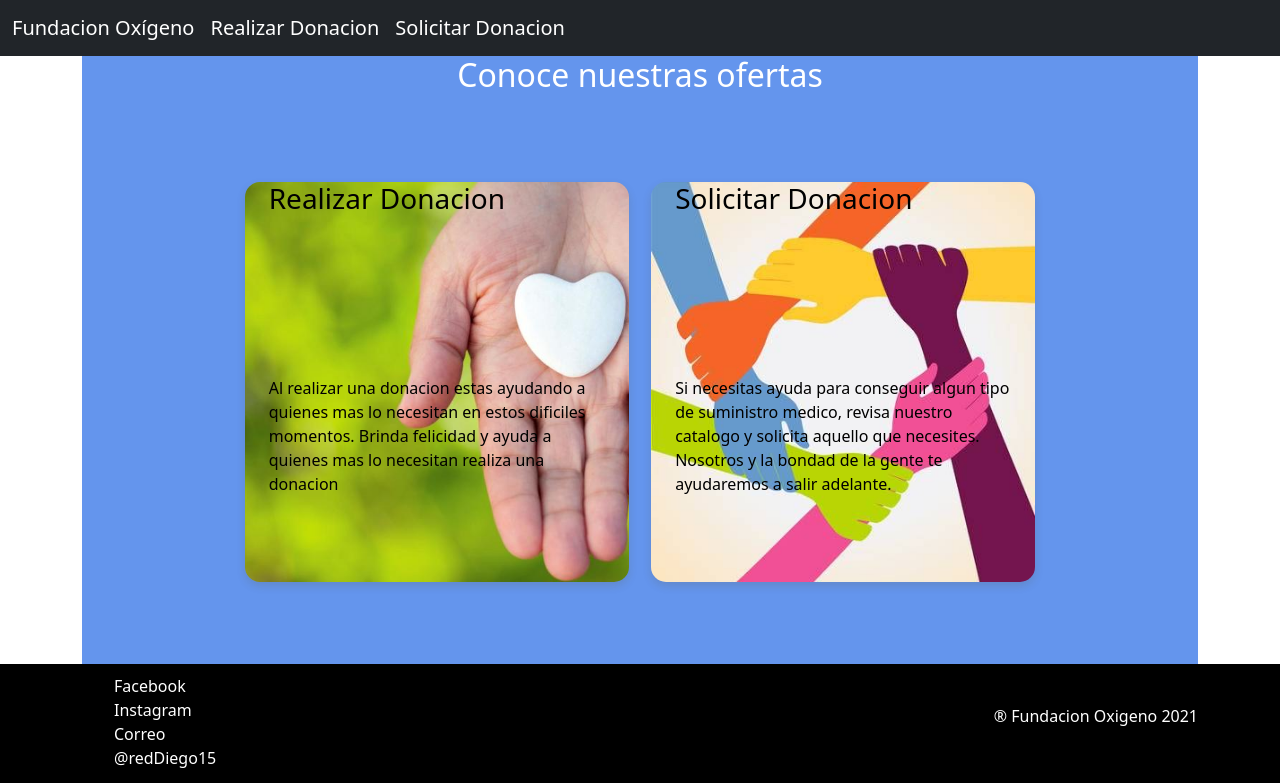
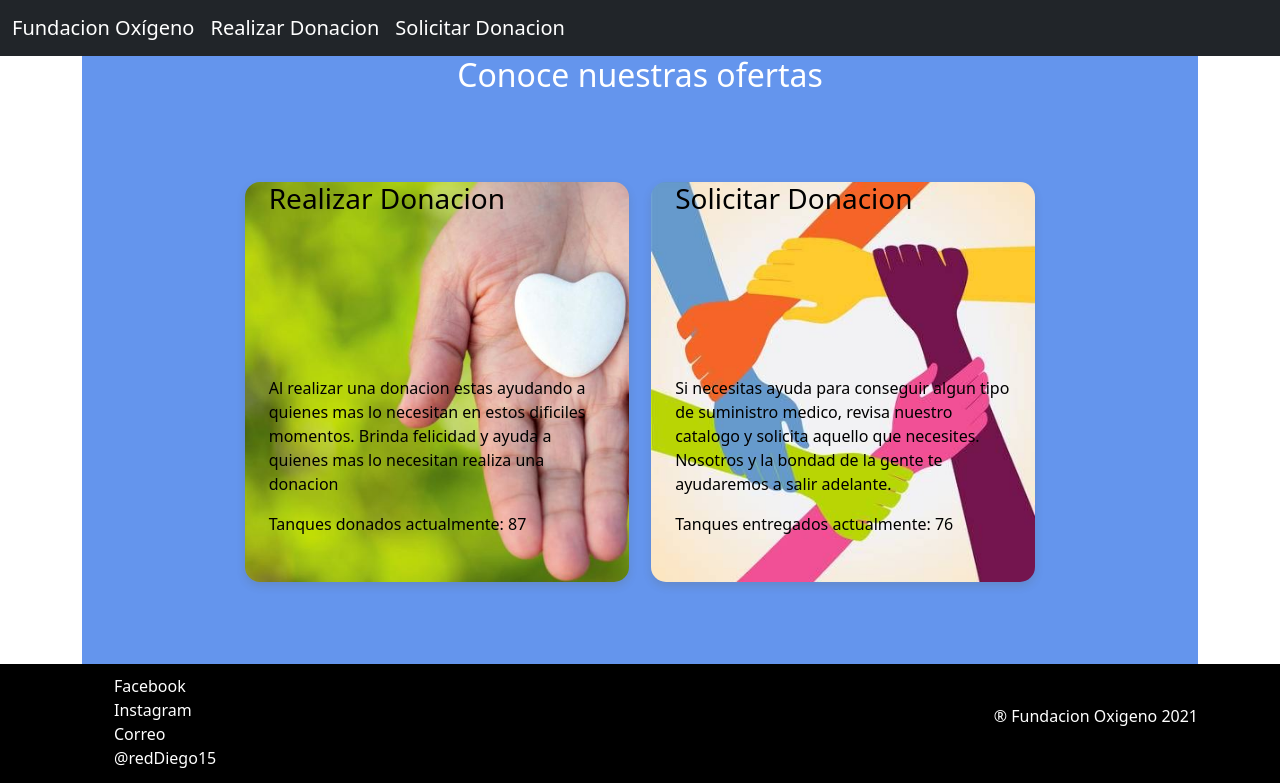
Before and after one commit to RedDiego15/Fundacion_Oxigeno, a Rails app: template fundation_oxygen/app/views/home/index.html.erb in a window 1280 px wide. Shown: the top 783 px of the page. Run offline with Rails 7, Linux system fonts and the light colour scheme; the template is opened without the code that fills it, so the values that code supplies are empty; style sheets or scripts are compiled from the project's sources.

Commit message:
reparanodo erroes con  nombres

```diff
--- a/fundation_oxygen/app/assets/stylesheets/home.scss
+++ b/fundation_oxygen/app/assets/stylesheets/home.scss
@@ -29,10 +29,10 @@
     background-image: image-url('alcohol.jpg');
 }
 #silla{
-    background-image: image-url('muletas.jpg');
+    background-image: image-url('silla.jpg');
 }
 #muletas{
-    background-image: image-url('silla.jpg');
+    background-image: image-url('muletas.jpg');
 }
 #producto_sin_foto{
     background-image: image-url('cruz_amarilla.jpg');
--- a/fundation_oxygen/app/views/home/index.html.erb
+++ b/fundation_oxygen/app/views/home/index.html.erb
@@ -18,6 +18,7 @@
                     felicidad y ayuda a quienes mas lo necesitan realiza una
                     donacion</p>
                 </div>
+                <p class='info'>Tanques donados actualmente: 87</p>
 
             </article>
 
@@ -28,9 +29,8 @@
                     medico, revisa nuestro catalogo y solicita aquello que necesites.
                     Nosotros y la bondad de la gente te ayudaremos a salir adelante.</p>
                 </div>
+                <p class='info'>Tanques entregados actualmente: 76</p
             </article>
-
-
         </section>
     </section>
 </div>
--- a/fundation_oxygen/app/views/home/realizarDonacion.html.erb
+++ b/fundation_oxygen/app/views/home/realizarDonacion.html.erb
@@ -130,7 +130,8 @@
                         <fieldset class='datos-cantidad-donar'>
                             <label for="cantidad">Cantidad</label>
                             <input type="cantidad" name="cantidad" id="cantidad" required placeHolder='Ingrese cantidad'>
-                            <input type="submit" name="Donar" id="btn-muletas" class='button'value='Donar' onClick="realizar_Donacion(name,id_property,document.getElementbyId('cantidad').value)">
+                            <input type="submit" name="Donar" id="btn-muletas" class='button'value='Donar'
+                             onClick="realizar_Donacion(name,id_property,document.getElementbyId('cantidad').value)">
                         <fieldset>
                     </div>
 
--- a/fundation_oxygen/app/views/layouts/application.html.erb
+++ b/fundation_oxygen/app/views/layouts/application.html.erb
@@ -16,7 +16,7 @@
     <%= csp_meta_tag %>
 
     <%= stylesheet_link_tag 'application', media: 'all', 'data-turbolinks-track': 'reload' %>
-    <%= javascript_pack_tag 'application', 'data-turbolinks-track': 'reload' %>
+
 
   </head>
   <body>
```
